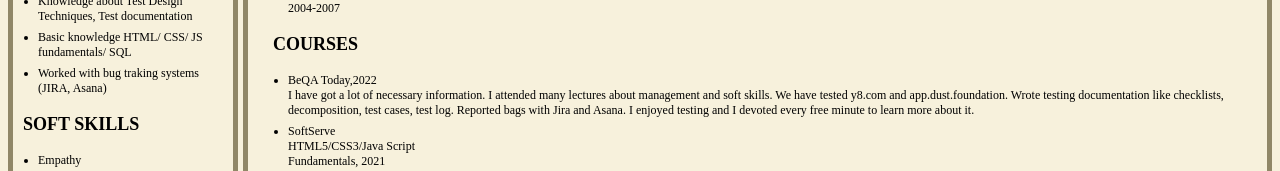
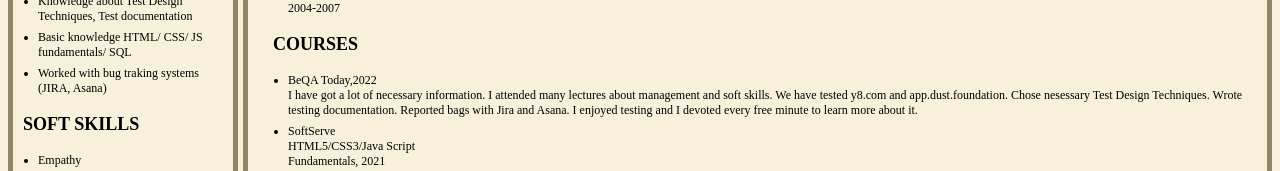
Before and after one commit to KateKuzzz/KuznietsovaKaterynaCV, a plain HTML site: page index.html in a window 1280 px wide. Shown: the part 614-785 px from the top of the page. Drawn offline with Linux system fonts and the light colour scheme.

Commit message:
Update index.html

```diff
--- a/index.html
+++ b/index.html
@@ -153,7 +153,7 @@
                     <h2 class="courses_info">COURSES</h2>
                     <ul class="skills">
 
-                        <li class="courses">BeQA Today,2022 <br>I have got a lot of necessary information. I attended many lectures about management and soft skills. We have tested y8.com and app.dust.foundation. Wrote testing documentation like checklists, decomposition, test cases, test log. Reported bags with Jira and Asana. I enjoyed testing and I devoted every free minute to learn more about it.  </li>
+                        <li class="courses">BeQA Today,2022 <br>I have got a lot of necessary information. I attended many lectures about management and soft skills. We have tested y8.com and app.dust.foundation. Chose nesessary Test Design Techniques. Wrote testing documentation. Reported bags with Jira and Asana. I enjoyed testing and I devoted every free minute to learn more about it.  </li>
                         <li class="courses">SoftServe <br> HTML5/CSS3/Java Script <br>Fundamentals, 2021 <br> During the training, we worked in a team, created a website. I used HTML, CSS, JS for do it. Worked with GitHub.
                         </li></li>
                         <li class="courses">Project12 <br>English school Green Forest Family, since 2021</li> Now I have private lessons with teacher. I try to study English every day.
```
